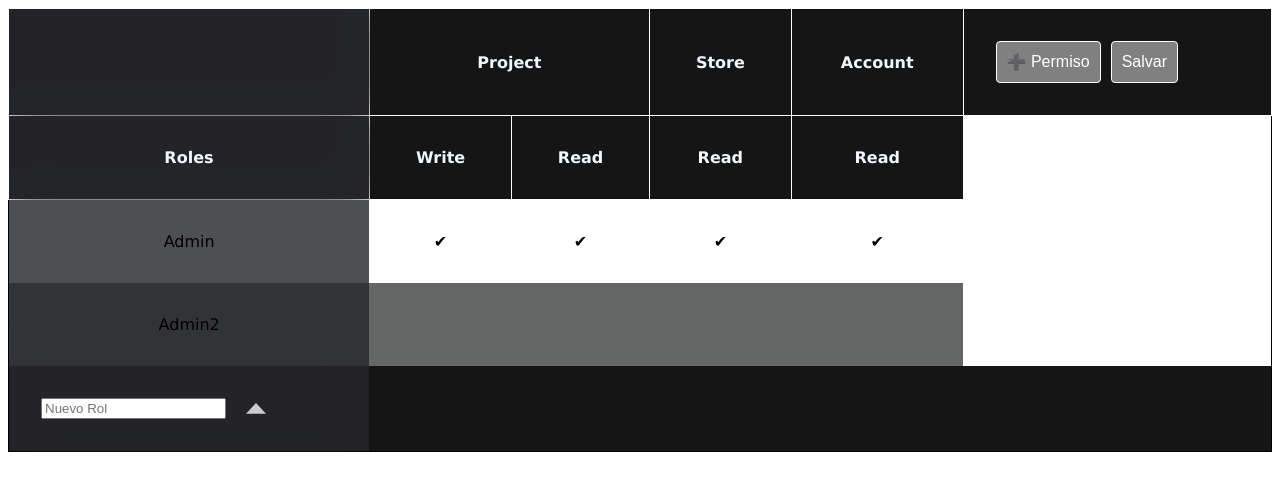
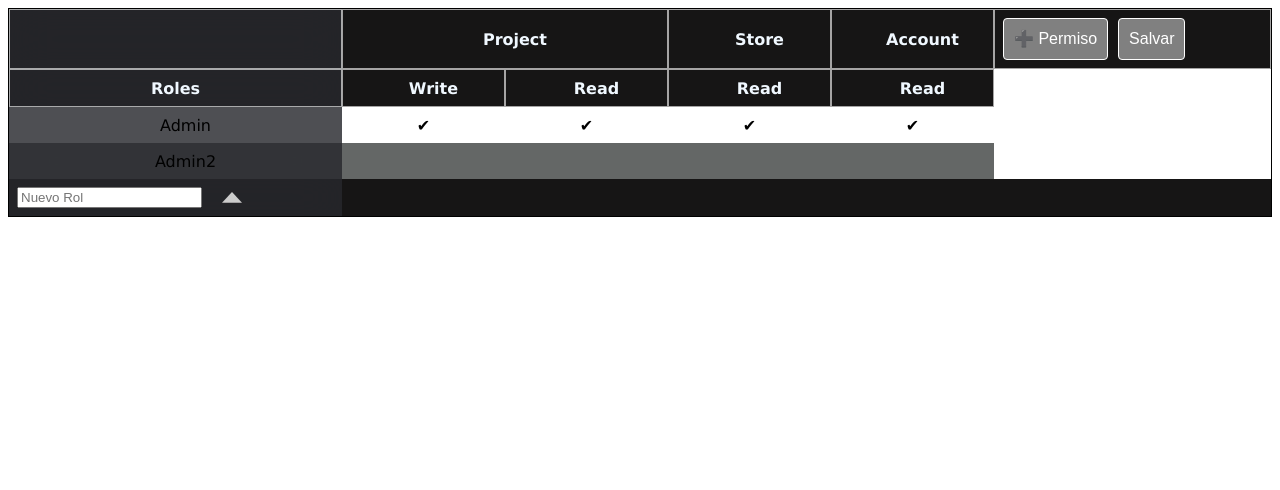
Before and after one commit to bleach41/RolesPermisos, a React (Vite) app: page / in a window 1280 px wide. Shown: the top 490 px of the page. Built offline with nearby package versions, Linux system fonts and the light colour scheme.

Commit message:
modificando Hover: dolor de cabeza los checkbox

```diff
--- a/src/components/TableRoles/RolesTable.css
+++ b/src/components/TableRoles/RolesTable.css
@@ -1,27 +1,32 @@
+.table-container {
+    position: relative;
+    max-width: 100%;
+    max-height: 730px;
+}
+
 table {
-    border-collapse: collapse;
+
     border: 1px solid black;
     border-spacing: 0;
     width: 100%;
 
 }
 
-
-thead,
-tfoot {
-    background-color: rgb(22, 21, 21);
-    color: aliceblue;
-}
-
 th,
 td {
     text-align: center;
-    padding: 2em;
+    padding: 0.5rem;
     position: relative;
 }
 
 th {
-    border: 1px solid white;
+
+    border: 1px solid rgba(255, 255, 255, 0.611);
+    max-height: 50px;
+    /* ajusta el valor según tu necesidad */
+    min-width: 100px;
+    /* ajusta el valor según tu necesidad */
+
 }
 
 tbody tr:nth-child(even) {
@@ -37,7 +42,7 @@ tbody tr:nth-child(even) {
     right: 0;
 }
 
-/* Primera columna de la tabla (roles en tu caso) */
+/* Primera columna de la tabla */
 th:first-child,
 td:first-child {
     position: sticky;
@@ -45,26 +50,6 @@ td:first-child {
     z-index: 2;
     background-color: rgba(40, 41, 46, 0.819);
     backdrop-filter: blur(20px);
-}
-
-
-/* Filas de encabezado (entidades en tu caso) */
-/* th:nth-child(2),
-th:nth-child(3), */
-/* Puedes añadir más según sea necesario */
-td:nth-child(2),
-td:nth-child(3) {
-    position: sticky;
-    top: 0;
-    z-index: 1;
-
-}
-
-.table-container {
-    max-width: 100%;
-    overflow-x: auto;
-
-    /* Barra de desplazamiento horizontal */
 }
 
 .agregar-rol {
@@ -92,7 +77,6 @@ button {
 
 button:hover {
     background-color: #A9A9A9;
-
 }
 
 .buttons {
@@ -100,3 +84,45 @@ button:hover {
     flex-wrap: wrap;
     gap: 10px;
 }
+
+thead {
+    z-index: 4;
+    position: sticky;
+    top: 0;
+    background-color: rgb(22, 21, 21);
+    color: aliceblue;
+}
+
+tfoot {
+    position: sticky;
+    bottom: 0;
+    background-color: rgb(22, 21, 21);
+    color: aliceblue;
+    z-index: 4;
+}
+
+th input[type="checkbox"] {
+    opacity: 0;
+
+    pointer-events: none;
+    /* Para que no afecte a los eventos del mouse */
+}
+
+td input[type="checkbox"] {
+    opacity: 0;
+
+    pointer-events: none;
+    /* Para que no afecte a los eventos del mouse */
+}
+
+th:hover input[type="checkbox"] {
+    opacity: 1;
+    pointer-events: auto;
+    /* Habilita los eventos del mouse durante el hover */
+}
+
+td:hover input[type="checkbox"] {
+    opacity: 1;
+    pointer-events: auto;
+    /* Habilita los eventos del mouse durante el hover */
+}
--- a/src/components/TableRoles/RolesTable.jsx
+++ b/src/components/TableRoles/RolesTable.jsx
@@ -36,6 +36,8 @@ const RolesTable = ({
 
     onSave
 }) => {
+
+
     // //enter del input de roles
     // const handleKeyDown = (event) => {
     //     if (event.key === 'Enter') {
@@ -148,13 +150,13 @@ const RolesTable = ({
                                 <th colSpan={getEntityPermissions(entity).length}
                                     onMouseOver={() => handleEntityMouseOver(entity)} onMouseOut={handleEntityMouseOut}>
                                     {/* Checkbox para seleccionar/deseleccionar todos los permisos para la entidad */}
-                                    {selectedEntity === entity && (
+
                                     <input
                                         type="checkbox"
-                                            checked={selectAllEntityPermissions[entity]}
+                                        checked={selectAllEntityPermissions[entity] || false}
                                         onChange={handleSelectAllEntityPermissions}
                                     />
-                                    )}
+
                                     {formatText(entity)}
                                     {selectedEntity === entity && (
                                         <img
@@ -186,14 +188,14 @@ const RolesTable = ({
                                     <th key={`${entity}_${permission}`}
                                         onMouseOver={() => handlePermissionMouseOver(`${entity}:${permission}`)}
                                         onMouseOut={handlePermissionMouseOut}>
-                                        {/* Checkbox para seleccionar/deseleccionar todos los roles para el permiso */}
-                                        {selectedPermission === `${entity}:${permission}` && (
+
                                         <input
                                             type="checkbox"
-                                                checked={selectAllPermissionRoles[`${entity}:${permission}`]}
+                                            checked={selectAllPermissionRoles[`${entity}:${permission}`] || false}
                                             onChange={handleSelectAllPermissionRoles}
+
                                         />
-                                        )}
+
                                         {formatText(permission)}
                                         {/* Añadir el ícono de eliminación */}
                                         {selectedPermission === `${entity}:${permission}` && (
@@ -218,13 +220,14 @@ const RolesTable = ({
                             <tr onMouseOver={() => handleRoleMouseOver(role)} onMouseOut={handleRoleMouseOut}>
                                 <td>
                                     {/* Checkbox para seleccionar/deseleccionar todos los permisos para el rol */}
-                                    {selectedRole === role && (
+
                                     <input
                                         type="checkbox"
-                                            checked={selectAllPermissions}
+                                        checked={selectAllPermissions || false}
                                         onChange={handleSelectAllPermissions}
+
                                     />
-                                    )}
+
                                     {role.name}
                                     {/* Añadir el ícono de eliminación */}
                                     {selectedRole === role && (
@@ -255,7 +258,7 @@ const RolesTable = ({
                                         getEntityPermissions(entity).map(permission => (
                                             <React.Fragment key={`${entity}_${permission}`}>
                                                 <td>
-                                                    {updatedPermissions.includes(`${entity}:${permission}`) ? 'X' : ''}
+                                                    {updatedPermissions.includes(`${entity}:${permission}`) ? '✔' : ''}
                                                 </td>
                                             </React.Fragment>
                                         ))
@@ -283,7 +286,7 @@ const RolesTable = ({
                                 <img className="agregar-rol" src="/TeenyiconsUpSolid.svg" alt="agregar-Rol" onClick={handleAddRole} />
                             </div>
                         </td>
-                        <td colSpan={entities.length * 2}>
+                        <td colSpan={entities.length * 10}>
 
                         </td>
                     </tr>
```
Lines whose indentation alone changed are shown as unchanged.
